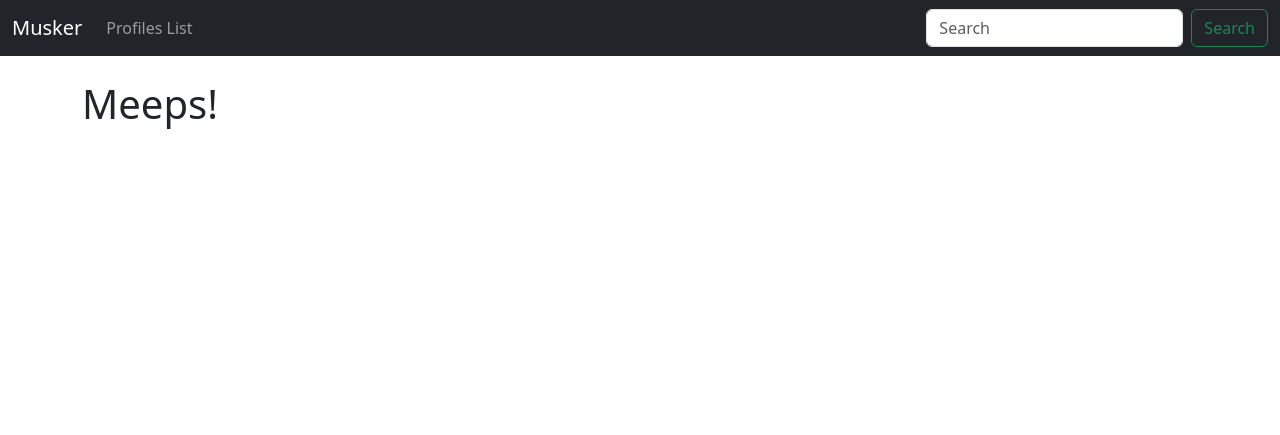
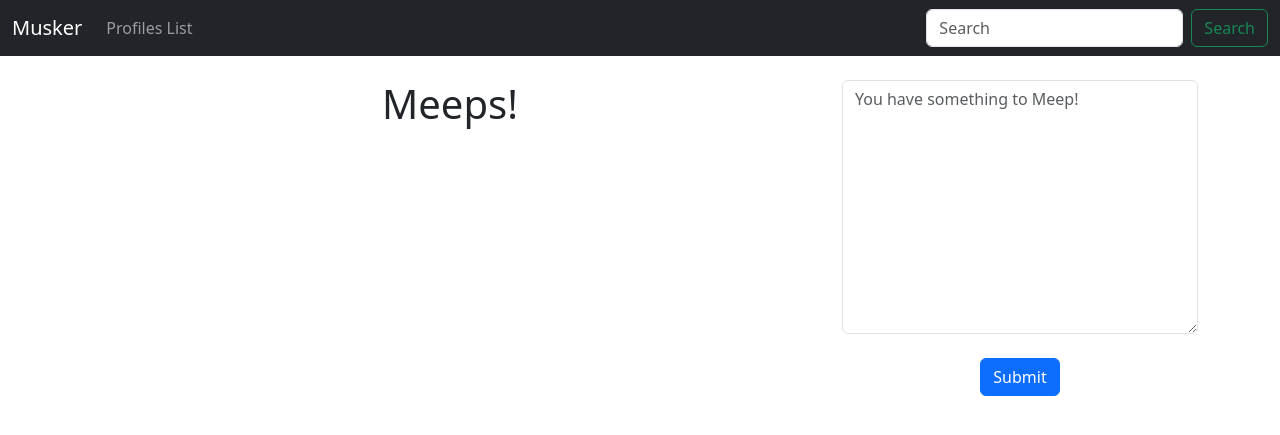
Before and after one commit to mihouami/CODEMY-TWITTER, a Django app: page / in a window 1280 px wide. Shown: the top 435 px of the page. Run offline with Django 5.2, Linux system fonts and the light colour scheme; data that the repository does not hold is empty; some libraries are stand-ins or nearby versions.

Commit message:
05-Add Meeps from app

```diff
--- /dev/null
+++ b/musker/forms.py
@@ -0,0 +1,20 @@
+from django import forms
+from .models import Meep
+
+class MeepForm(forms.ModelForm):
+    #meep = forms.CharField(label="", widget=forms.Textarea({'placeholder':'Enter you Meep Here!'}))
+    class Meta:
+        model = Meep
+        fields = ['meep']
+        widgets = {
+            'meep': forms.Textarea(attrs={'placeholder':'You have something to Meep!'}),
+        }
+        labels = {
+            'meep':'',
+        }
+
+    def clean_meep(self):
+        meep = self.cleaned_data.get('meep')
+        if 'fck' in meep:
+            raise forms.ValidationError('Prohibited world in meep!')
+        return meep
--- a/musker/models.py
+++ b/musker/models.py
@@ -1,9 +1,10 @@
 from django.db import models
 from users.models import Profile
+from django.core.validators import MinLengthValidator, MaxLengthValidator
 
 class Meep(models.Model):
     author = models.ForeignKey(Profile, on_delete=models.CASCADE, related_name="meeps")
-    meep = models.CharField(max_length=255, blank=False, null=False)
+    meep = models.CharField(max_length=255, blank=False, null=False, validators=[MinLengthValidator(5), MaxLengthValidator(255)])
     date_added = models.DateTimeField(auto_now_add=True)
     date_modified = models.DateTimeField(auto_now=True)
 
--- a/musker/templates/home.html
+++ b/musker/templates/home.html
@@ -1,7 +1,37 @@
 {% extends 'extends/base.html' %}<!---->
+{% load crispy_forms_tags %}<!---->
 
 {% block title %}Home{% endblock %}<!---->
 
 {% block content %}
-<h1>Meeps!</h1>
+
+<div class="text-center">
+  <div class="row">
+    <div class="col-lg-8">
+      <h1>Meeps!</h1>
+      <br />
+      {% for meep in meeps %}
+      <p class="py-3 mb-4 border bg-secondary-subtle rounded">
+        <strong>{{ meep.meep }} </strong
+        ><small class="text-body-secondary"
+          >({{ meep.date_added }} By
+          <a
+            class="link-opacity-50-hover link-underline link-underline-opacity-0 link-primary fw-bold"
+            href="{% url 'profile' meep.author.id %}"
+            >@{{ meep.author}}</a
+          >)</small
+        >
+      </p>
+      {% endfor %}
+    </div>
+
+    <div class="col-lg-4">
+      <form method="post">
+        {% csrf_token %} {{ form|crispy }}
+        <button formnovalidate class="btn btn-primary mt-2">Submit</button>
+      </form>
+    </div>
+  </div>
+</div>
+
 {% endblock %}
--- a/musker/views.py
+++ b/musker/views.py
@@ -1,4 +1,15 @@
-from django.shortcuts import render
+from django.shortcuts import render, redirect
+from .models import Meep
+from .forms import MeepForm
 
 def home(request):
-    return render(request, 'home.html', {})
+    meeps = Meep.objects.all().order_by('-date_added')
+    form = MeepForm(request.POST or None)
+    if request.method == 'POST':
+        if form.is_valid():
+            meep = form.save(commit=False)
+            meep.author = request.user.profile
+            meep.save()
+            return redirect('home')
+    context = {'meeps':meeps, 'form':form}
+    return render(request, 'home.html', context)
--- a/users/templates/profile.html
+++ b/users/templates/profile.html
@@ -9,7 +9,7 @@
       <h1>{{ profile.user.username|title }}' Profile</h1>
       <br />
       {% for meep in meeps %}
-      <div class="p-2 bg-secondary-subtle">
+      <div class="p-2 bg-secondary-subtle rounded">
         <p><strong>{{ meep.meep }}</strong></p>
         <small class="text-body-secondary"
           >Last Updated {{ meep.date_modified|timesince }}</small
```
Also changed, not shown: project/settings.py (+8 -0 lines), steps.txt (+10 -8 lines).
